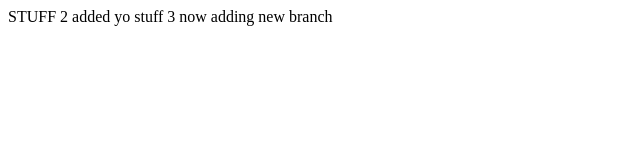
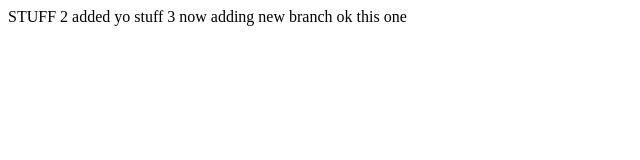
Before and after one commit to godnondsilva/experimentation, a plain HTML site: page index.html in a window 1280 px wide. Shown: the full height of the page, 0-640 px from the left. Drawn offline with Linux system fonts and the light colour scheme.

Commit message:
Update index.html

```diff
--- a/index.html
+++ b/index.html
@@ -10,6 +10,7 @@
     STUFF 2 added yo
     stuff 3 now
     adding new branch
+    ok this one
 
 </body>
 </html>
```
